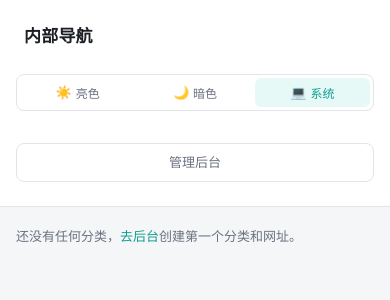
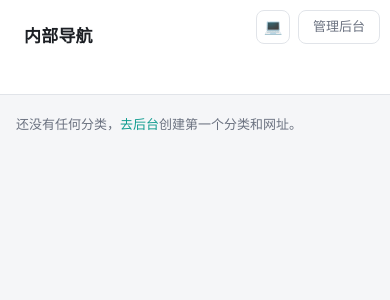
Before and after one commit to lewsuy/nav-portal, a Flask app: page / in a window 390 px wide. Shown: the top 300 px of the page. Run offline with Flask 3, Linux system fonts and the light colour scheme; data that the repository does not hold is empty.

Commit message:
refactor: 主题切换与管理后台入口移至右上角下拉，精简左侧导航

```diff
--- a/static/css/style.css
+++ b/static/css/style.css
@@ -97,24 +97,9 @@ a { color: inherit; text-decoration: none; }
   color: var(--accent);
 }
 
-.admin-link {
-  margin-top: 16px;
-  padding: 9px 10px;
-  border-radius: 8px;
-  border: 1px solid var(--border);
-  color: var(--text-dim);
-  font-size: 13px;
-  text-align: center;
-}
-
-.admin-link:hover {
-  border-color: var(--accent-dim);
-  color: var(--accent);
-}
-
 .content {
   flex: 1;
-  padding: 28px 36px 60px;
+  padding: 64px 36px 60px;
   min-width: 0;
 }
 
@@ -192,43 +177,100 @@ a { color: inherit; text-decoration: none; }
   font-size: 13px;
 }
 
-/* ---------- 主题切换 ---------- */
+/* ---------- 右上角工具栏 ---------- */
 
-.theme-switcher {
+.topbar {
+  position: fixed;
+  top: 16px;
+  right: 20px;
   display: flex;
-  gap: 2px;
-  padding: 3px;
-  margin: 4px 0 16px;
-  background: var(--card);
+  align-items: center;
+  gap: 8px;
+  z-index: 70;
+}
+
+.topbar-admin-link {
+  display: flex;
+  align-items: center;
+  height: 34px;
+  padding: 0 14px;
   border: 1px solid var(--border);
   border-radius: 8px;
+  background: var(--panel);
+  color: var(--text-dim);
+  font-size: 13px;
+  white-space: nowrap;
+  transition: border-color 0.15s, color 0.15s;
 }
 
-.theme-opt {
-  flex: 1;
+.topbar-admin-link:hover { border-color: var(--accent-dim); color: var(--accent); }
+
+/* ---------- 主题切换（下拉菜单） ---------- */
+
+.theme-dropdown { position: relative; }
+
+.theme-trigger {
+  width: 34px;
+  height: 34px;
   display: flex;
   align-items: center;
   justify-content: center;
-  gap: 4px;
-  padding: 6px 4px;
+  border: 1px solid var(--border);
+  border-radius: 8px;
+  background: var(--panel);
+  color: var(--text);
+  font-size: 15px;
+  cursor: pointer;
+  transition: border-color 0.15s;
+}
+
+.theme-trigger:hover { border-color: var(--accent-dim); }
+
+.theme-menu {
+  position: absolute;
+  top: calc(100% + 6px);
+  right: 0;
+  min-width: 150px;
+  background: var(--panel);
+  border: 1px solid var(--border);
+  border-radius: 10px;
+  padding: 6px;
+  box-shadow: 0 8px 24px rgba(0, 0, 0, 0.25);
+  display: none;
+  flex-direction: column;
+  gap: 2px;
+  z-index: 71;
+}
+
+.theme-menu.open { display: flex; }
+
+.theme-menu-item {
+  display: flex;
+  align-items: center;
+  gap: 8px;
+  padding: 7px 8px;
   border: none;
   border-radius: 6px;
   background: transparent;
   color: var(--text-dim);
-  font-size: 12px;
+  font-size: 13px;
   font-family: var(--font);
   cursor: pointer;
-  transition: background 0.15s, color 0.15s;
+  text-align: left;
 }
 
-.theme-opt:hover { color: var(--text); }
+.theme-menu-item:hover { background: var(--card); color: var(--text); }
+.theme-menu-item.active { color: var(--accent); }
 
-.theme-opt.active {
-  background: rgba(79, 209, 197, 0.14);
-  color: var(--accent);
+.theme-menu-icon { font-size: 13px; width: 16px; text-align: center; }
+.theme-menu-label { flex: 1; }
+
+.theme-check { opacity: 0; font-size: 12px; }
+.theme-menu-item.active .theme-check { opacity: 1; }
+
+@media (max-width: 720px) {
+  .topbar { top: 10px; right: 10px; }
 }
-
-.theme-opt .theme-icon { font-size: 13px; line-height: 1; }
 
 @media (max-width: 720px) {
   .layout { flex-direction: column; }
--- a/static/js/theme.js
+++ b/static/js/theme.js
@@ -1,5 +1,6 @@
 (function () {
   var STORAGE_KEY = "nav-theme"; // 'light' | 'dark' | 'system'
+  var ICONS = { light: "☀️", dark: "🌙", system: "💻" };
 
   function systemTheme() {
     return window.matchMedia && window.matchMedia("(prefers-color-scheme: light)").matches
@@ -20,10 +21,12 @@
     document.documentElement.setAttribute("data-theme", effective);
   }
 
-  function syncButtons(pref) {
-    var buttons = document.querySelectorAll("[data-theme-option]");
-    buttons.forEach(function (btn) {
+  function syncUI(pref) {
+    document.querySelectorAll(".theme-menu-item").forEach(function (btn) {
       btn.classList.toggle("active", btn.getAttribute("data-theme-option") === pref);
+    });
+    document.querySelectorAll(".theme-trigger-icon").forEach(function (icon) {
+      icon.textContent = ICONS[pref] || ICONS.system;
     });
   }
 
@@ -32,18 +35,46 @@
       localStorage.setItem(STORAGE_KEY, pref);
     } catch (e) {}
     applyEffectiveTheme(pref);
-    syncButtons(pref);
+    syncUI(pref);
+  }
+
+  function closeAllMenus() {
+    document.querySelectorAll(".theme-menu.open").forEach(function (menu) {
+      menu.classList.remove("open");
+    });
+    document.querySelectorAll('.theme-trigger[aria-expanded="true"]').forEach(function (trigger) {
+      trigger.setAttribute("aria-expanded", "false");
+    });
   }
 
   document.addEventListener("DOMContentLoaded", function () {
     var pref = getPreference();
-    syncButtons(pref);
+    syncUI(pref);
 
-    var buttons = document.querySelectorAll("[data-theme-option]");
-    buttons.forEach(function (btn) {
-      btn.addEventListener("click", function () {
-        setPreference(btn.getAttribute("data-theme-option"));
+    document.querySelectorAll(".theme-trigger").forEach(function (trigger) {
+      trigger.addEventListener("click", function (e) {
+        e.stopPropagation();
+        var menu = trigger.parentElement.querySelector(".theme-menu");
+        var wasOpen = menu.classList.contains("open");
+        closeAllMenus();
+        if (!wasOpen) {
+          menu.classList.add("open");
+          trigger.setAttribute("aria-expanded", "true");
+        }
       });
+    });
+
+    document.querySelectorAll(".theme-menu-item").forEach(function (item) {
+      item.addEventListener("click", function (e) {
+        e.stopPropagation();
+        setPreference(item.getAttribute("data-theme-option"));
+        closeAllMenus();
+      });
+    });
+
+    document.addEventListener("click", closeAllMenus);
+    document.addEventListener("keydown", function (e) {
+      if (e.key === "Escape") closeAllMenus();
     });
   });
 
--- a/templates/_theme_switcher.html
+++ b/templates/_theme_switcher.html
@@ -1,11 +1,22 @@
-<div class="theme-switcher" role="group" aria-label="主题切换">
-  <button type="button" class="theme-opt" data-theme-option="light" title="亮色">
-    <span class="theme-icon">☀️</span>亮色
+<div class="theme-dropdown">
+  <button type="button" class="theme-trigger" id="themeTrigger" aria-haspopup="true" aria-expanded="false" title="主题">
+    <span class="theme-trigger-icon">☀️</span>
   </button>
-  <button type="button" class="theme-opt" data-theme-option="dark" title="暗色">
-    <span class="theme-icon">🌙</span>暗色
-  </button>
-  <button type="button" class="theme-opt" data-theme-option="system" title="跟随系统">
-    <span class="theme-icon">💻</span>系统
-  </button>
+  <div class="theme-menu" id="themeMenu">
+    <button type="button" class="theme-menu-item" data-theme-option="light">
+      <span class="theme-menu-icon">☀️</span>
+      <span class="theme-menu-label">Light</span>
+      <span class="theme-check">✓</span>
+    </button>
+    <button type="button" class="theme-menu-item" data-theme-option="dark">
+      <span class="theme-menu-icon">🌙</span>
+      <span class="theme-menu-label">Dark</span>
+      <span class="theme-check">✓</span>
+    </button>
+    <button type="button" class="theme-menu-item" data-theme-option="system">
+      <span class="theme-menu-icon">💻</span>
+      <span class="theme-menu-label">System</span>
+      <span class="theme-check">✓</span>
+    </button>
+  </div>
 </div>
--- /dev/null
+++ b/templates/_topbar.html
@@ -0,0 +1,6 @@
+<header class="topbar">
+  {% include "_theme_switcher.html" %}
+  {% if show_admin_link %}
+  <a href="/admin" class="topbar-admin-link">管理后台</a>
+  {% endif %}
+</header>
--- a/templates/admin.html
+++ b/templates/admin.html
@@ -9,10 +9,10 @@
 <link rel="stylesheet" href="/static/css/admin.css">
 </head>
 <body>
+{% include "_topbar.html" %}
 <div class="layout">
   <aside class="sidebar">
     <div class="brand">内部导航 · 后台</div>
-    {% include "_theme_switcher.html" %}
     <nav class="cat-nav">
       <a href="/" class="cat-link">← 返回前台</a>
       <a href="#" class="cat-link" id="changePwdBtn">修改密码</a>
--- a/templates/admin_login.html
+++ b/templates/admin_login.html
@@ -8,7 +8,6 @@
 <link rel="stylesheet" href="/static/css/style.css">
 <style>
   body { display:flex; align-items:center; justify-content:center; min-height:100vh; }
-  .login-theme-switcher { position: fixed; top: 20px; right: 20px; width: 160px; }
   .login-box {
     width: 320px;
     background: var(--panel);
@@ -33,9 +32,7 @@
 </style>
 </head>
 <body>
-  <div class="login-theme-switcher">
-    {% include "_theme_switcher.html" %}
-  </div>
+  {% include "_topbar.html" %}
   <div class="login-box">
     <h1>管理后台登录</h1>
     {% if error %}<div class="error">{{ error }}</div>{% endif %}
--- a/templates/index.html
+++ b/templates/index.html
@@ -8,16 +8,16 @@
 <link rel="stylesheet" href="/static/css/style.css">
 </head>
 <body>
+{% set show_admin_link = true %}
+{% include "_topbar.html" %}
 <div class="layout">
   <aside class="sidebar">
     <div class="brand">内部导航</div>
-    {% include "_theme_switcher.html" %}
     <nav class="cat-nav" id="catNav">
       {% for g in groups %}
       <a href="#cat-{{ g.category.id }}" class="cat-link" data-target="cat-{{ g.category.id }}">{{ g.category.name }}</a>
       {% endfor %}
     </nav>
-    <a href="/admin" class="admin-link">管理后台</a>
   </aside>
 
   <main class="content">
```
